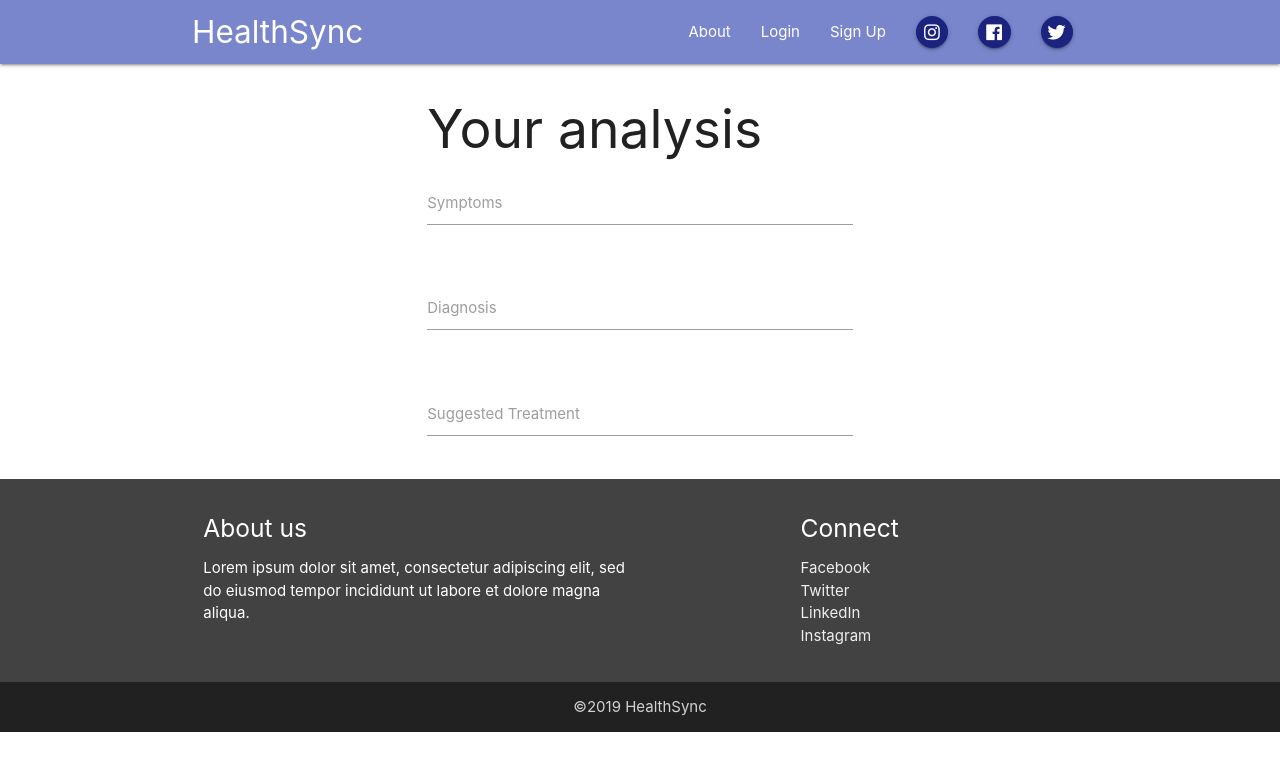
After one commit to VedantParanjape/VJTICrackers, a Flask app: template VJTICrackersBlog/templates/analysis.html in a window 1280 px wide. The commit adds this page. Shown: the top 771 px of the page. Run offline with Flask 2, Linux system fonts and the light colour scheme; the template is opened without the code that fills it, so the values that code supplies are empty; some libraries are stand-ins or nearby versions.

Commit message:
form for doctor's analysis

```diff
--- a/VJTICrackersBlog/routes.py
+++ b/VJTICrackersBlog/routes.py
@@ -56,6 +56,5 @@ def logout():
 
 
 @app.route("/profile")
-#zdg
 def profile():
     return render_template('profile.html', title='Profile', case='pat_profile')
--- /dev/null
+++ b/VJTICrackersBlog/templates/analysis.html
@@ -0,0 +1,30 @@
+{% extends 'layout.html' %}
+{% block content %}
+
+
+
+<div class="container">
+    <div class="row">
+        <div class="col s12 l6 offset-l3">
+        <h2>Your analysis</h2>
+        <form action="" method="POST">
+            <div class="input-field">
+                <textarea class="materialize-textarea" id="symptoms"></textarea>
+                <label for="symptoms">Symptoms</label>
+            </div>
+            <br>
+            <div class="input-field">
+                    <textarea class="materialize-textarea" id="diagnosis"></textarea>
+                    <label for="diagnosis">Diagnosis</label>
+            </div>
+            <br>
+            <div class="input-field">
+                    <textarea class="materialize-textarea" id="treatment"></textarea>
+                    <label for="treatment">Suggested Treatment</label>
+            </div>
+        </form>
+    </div>
+</div>
+</div>
+
+{% endblock %}
--- a/VJTICrackersBlog/templates/login.html
+++ b/VJTICrackersBlog/templates/login.html
@@ -20,6 +20,8 @@
                         <section class="section container" id="Sign in">
                             <div class="row">
                                 <div class="col s12 l10">
+
+                                    <!-- Login Form -->
                                     <form action="">
                                         <div class="input-field">
                                             <i class="material-icons prefix">email</i>
```
